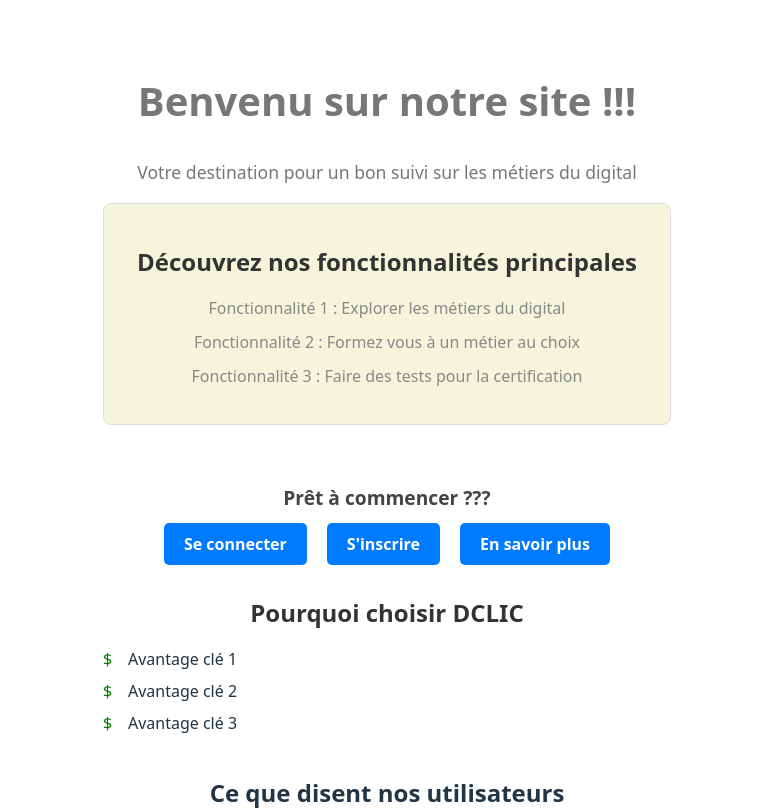
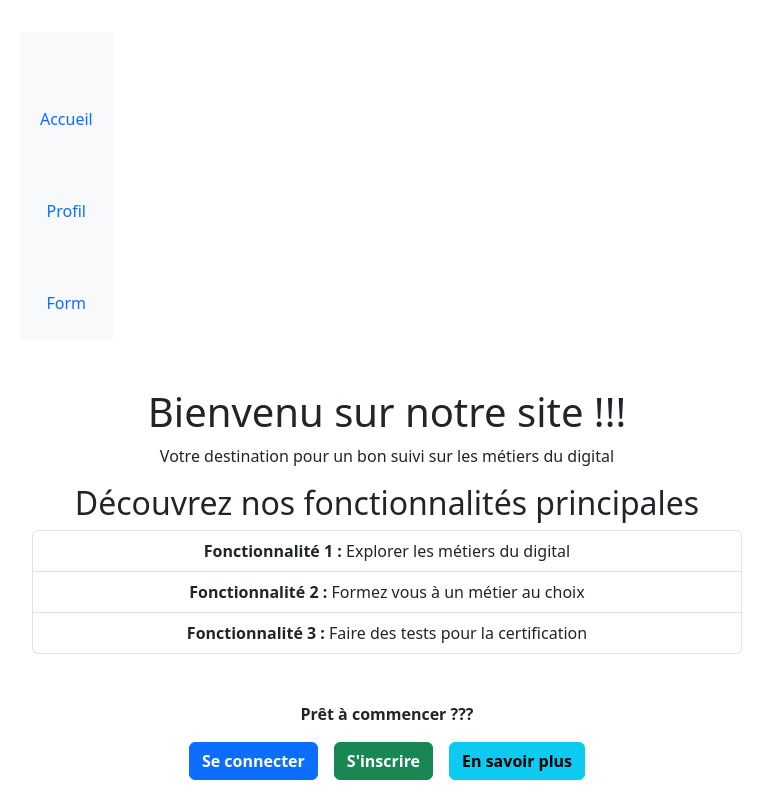
Before and after one commit to Anicet-AGBOSSOU/Mercredi, a React (Vite) app: page / in a window 1280 px wide. Shown: the top 810 px of the page, without its empty margins (253-1026 px from the left). Built offline with nearby package versions, Linux system fonts and the light colour scheme.

Commit message:
[UPDATE]

```diff
--- a/src/App.css
+++ b/src/App.css
@@ -40,122 +40,3 @@
 .read-the-docs {
   color: #888;
 }
-
-
-.accueil-container {
-  padding: 20px;
-  display: flex;
-  flex-direction: column;
-  align-items: center
-}
-
-.accueil-container .subtitle {
-  color: #777;
-  font-size: 1.1em
-}
-
-.accueil-container h1 {
-  color: #777;
-  margin-bottom: 19px;
-  font-size: 2.5em
-}
-
-.featured-content {
-  margin-bottom: 30px;
-  padding: 20px;
-  border: 1px solid #ddd;
-  border-radius: 8px;
-  background-color: beige
-}
-
-.featured-content h2 {
-  margin-bottom: 10px;
-  color: #333
-}
-
-.featured-content ul {
- list-style: none;
- padding: 0
-}
-
-.featured-content li {
-  margin-bottom: 10px;
-  color: #888
-}
-
-.featured-content h2 {
-  margin-bottom: 15px;
-  color: #333
-}
-
-.call-to-action {
-  padding: 10px 20px;
-  margin: 0 10px;
-  cursor: pointer
-}
-
-.call-to-action p {
-  font-size: 1.2em;
-  color: #444;
-  margin-bottom: 10px
-}
-
-.call-to-action button {
-  padding: 10px 20px;
-  margin: 0 10px;
-  cursor: pointer;
-  font-size: 1em;
-  background-color: #007bff;
-  color: white;
-  border: none;
-  border-radius: 5px
-}
-
-.call-to-action button:hover {
-  background-color: #0056b3
-}
-
-.pourquoi-nous-choisir {
-  margin-bottom: 40px;
-  text-align: left
-}
-
-.pourquoi-nous-choisir h2 {
-  margin-bottom: 10px;
-  text-align: center;
-  color: #333;
-}
-
-.pourquoi-nous-choisir ul {
-  padding: 0;
-  list-style: none
-}
-
-.pourquoi-nous-choisir li {
-  margin-bottom: 8px;
-  padding-left: 25px;
-  position: relative
-}
-
-.pourquoi-nous-choisir li::before {
-  content: "$";
-  color: green;
-  position:absolute;
-  left: 0
-}
-
-.comment-ca-marche {
-  margin-bottom: 40px;
-  text-align: center
-}
-
-.comment-ca-marche h2{
-  margin-bottom: 20px;
-  color: #333;
-
-}
-
-.accueil-main {
-  width: 80%;
-  max-width: 960px
-}
--- a/src/Home.jsx
+++ b/src/Home.jsx
@@ -1,58 +1,79 @@
-import React from 'react';
-//import { BrowserRouter as Router, Routes, Route } from 'react-router-dom
+import React,{ useEffect, useState } from 'react';
+//import { BrowserRouter as Router, Routes, Route } from 'react-router-dom;
 import './App.css';
+//import Profil from './components/partials/Profil';
 
 
-function Accueil() {
+function Home() {
   return (
 <>
-    <div className='accueil-container'>
-            <h1>Benvenu sur notre site !!!</h1>
-            <p className='subtitle' > Votre destination pour un bon suivi sur les métiers du digital </p>
 
-        <main className='accueil-main'>
-            <section className='featured-content'>
-                <h2>Découvrez nos fonctionnalités principales</h2>
-                <ul>
-                    <li>Fonctionnalité 1 : Explorer les métiers du digital</li>
-                    <li>Fonctionnalité 2 : Formez vous à un métier au choix</li>
-                    <li>Fonctionnalité 3 : Faire des tests pour la certification</li>
+
+  <div className="container-fluid">
+    <div className="row">
+      <div className="col-sm-auto bg-light sticky-top">
+        <div className="d-flex flex-column align-items-center">
+          <a href="/" className="d-block p-3 link-dark text-decoration-none" aria-label="Bootstrap icon">
+            <i className="bi-bootstrap fs-1"></i>
+          </a>
+          <ul className="nav flex-column text-center">
+            <li><a href="#" className="nav-link py-3 px-2"><i className="bi-house fs-1" aria-label="Accueil"></i>Accueil</a></li>
+            <li><a href="#" className="nav-link py-3 px-2"><i className="bi-speedometer2 fs-1" aria-label="Dashboard"></i>Profil</a></li>
+            <li><a href="#" className="nav-link py-3 px-2"><i className="bi-table fs-1" aria-label="Commandes"></i>Form</a></li>
+          </ul>
+        </div>
+      </div>
+    </div>
+  </div>
+
+  <div className="container py-5 accueil-container">
+  <h1 className="text-center">Bienvenu sur notre site !!!</h1>
+  <p className="subtitle text-center">Votre destination pour un bon suivi sur les métiers du digital</p>
+
+  <main className="accueil-main">
+    <section className="featured-content mb-5">
+      <h2 className="text-center">Découvrez nos fonctionnalités principales</h2>
+      <ul className="list-group">
+        <li className="list-group-item"><strong>Fonctionnalité 1 :</strong> Explorer les métiers du digital</li>
+        <li className="list-group-item"><strong>Fonctionnalité 2 :</strong> Formez vous à un métier au choix</li>
+        <li className="list-group-item"><strong>Fonctionnalité 3 :</strong> Faire des tests pour la certification</li>
       </ul>
     </section>
 
-            <section className='call-to-action'>
-                <p> <strong>Prêt à commencer ???</strong></p>
-                <button><strong>Se connecter</strong></button>
-                <button><strong>S'inscrire</strong></button>
-                <button><strong>En savoir plus</strong></button>
+    <section className="call-to-action text-center mb-5">
+      <p><strong>Prêt à commencer ???</strong></p>
+      <button className="btn btn-primary mx-2"><strong>Se connecter</strong></button>
+      <button className="btn btn-success mx-2"><strong>S'inscrire</strong></button>
+      <button className="btn btn-info mx-2"><strong>En savoir plus</strong></button>
     </section>
 
-            <section className='pourquoi-nous-choisir'>
-                <h2>Pourquoi choisir DCLIC</h2>
-                <ul>
-                    <li>Avantage clé 1</li>
-                    <li>Avantage clé 2</li>
-                    <li>Avantage clé 3</li>
+    <section className="pourquoi-nous-choisir mb-5">
+      <h2 className="text-center">Pourquoi choisir DCLIC</h2>
+      <ul className="list-group">
+        <li className="list-group-item">Avantage clé 1</li>
+        <li className="list-group-item">Avantage clé 2</li>
+        <li className="list-group-item">Avantage clé 3</li>
       </ul>
     </section>
 
-            <section className='temoignages'>
-                <h2>Ce que disent nos utilisateurs</h2>
-                <div className='temoignage'>
+    <section className="temoignages mb-5">
+      <h2 className="text-center">Ce que disent nos utilisateurs</h2>
+      <div className="temoignage text-center">
         <p>[DCLIC m'a aidé à développer des compétences en Dev Web. Je vous le recommande vivement]</p>
         <cite>Jean</cite>
       </div>
     </section>
 
-            <section className='appel-final'>
+    <section className="appel-final text-center mb-5">
       <h2>Prêt à découvrir DCLIC ?</h2>
       <p>N'attendez plus et rejoingnez notre communauté</p>
-                <button className='cta-primary'>S'inscrire</button>
+      <button className="cta-primary btn btn-warning">S'inscrire</button>
     </section>
   </main>
 </div>
+
 </>
   )
 }
 
-export default Accueil;
+export default Home;
--- a/src/components/Form.jsx
+++ b/src/components/Form.jsx
@@ -0,0 +1,9 @@
+import React from 'react'
+
+function Form() {
+  return (
+    <div>Form</div>
+  )
+}
+
+export default Form
--- a/src/components/Profil.jsx
+++ b/src/components/Profil.jsx
@@ -0,0 +1,11 @@
+import React from "react";
+import "./Profil.css"
+export default function Profil({ nom, description, avatar }) {
+  return (
+    <div className="profil-card">
+      <img src={avatar} alt="Avatar" className="profil-avatar" />
+      <h2>Nom de la société</h2>
+      <p>Lorem ipsum dolor sit amet, consectetur adipisicing elit. Veritatis dignissimos velit commodi consequatur neque iste eum fuga a esse vitae.</p>
+    </div>
+  );
+};
--- a/src/components/partials/Accueil.css
+++ /dev/null
@@ -1,117 +0,0 @@
-.accueil-container {
-    padding: 20px;
-    display: flex;
-    flex-direction: column;
-    align-items: center
-}
-
-.accueil-container .subtitle {
-    color: #777;
-    font-size: 1.1em
-}
-
-.accueil-container h1 {
-    color: #777;
-    margin-bottom: 19px;
-    font-size: 2.5em
-}
-
-.featured-content {
-    margin-bottom: 30px;
-    padding: 20px;
-    border: 1px solid #ddd;
-    border-radius: 8px;
-    background-color: beige
-}
-
-.featured-content h2 {
-    margin-bottom: 10px;
-    color: #333
-}
-
-.featured-content ul {
-   list-style: none;
-   padding: 0
-}
-
-.featured-content li {
-    margin-bottom: 10px;
-    color: #888
-}
-
-.featured-content h2 {
-    margin-bottom: 15px;
-    color: #333
-}
-
-.call-to-action {
-    padding: 10px 20px;
-    margin: 0 10px;
-    cursor: pointer
-}
-
-.call-to-action p {
-    font-size: 1.2em;
-    color: #444;
-    margin-bottom: 10px
-}
-
-.call-to-action button {
-    padding: 10px 20px;
-    margin: 0 10px;
-    cursor: pointer;
-    font-size: 1em;
-    background-color: #007bff;
-    color: white;
-    border: none;
-    border-radius: 5px
-}
-
-.call-to-action button:hover {
-    background-color: #0056b3
-}
-
-.pourquoi-nous-choisir {
-    margin-bottom: 40px;
-    text-align: left
-}
-
-.pourquoi-nous-choisir h2 {
-    margin-bottom: 10px;
-    text-align: center;
-    color: #333;
-}
-
-.pourquoi-nous-choisir ul {
-    padding: 0;
-    list-style: none
-}
-
-.pourquoi-nous-choisir li {
-    margin-bottom: 8px;
-    padding-left: 25px;
-    position: relative
-}
-
-.pourquoi-nous-choisir li::before {
-    content: "$";
-    color: green;
-    position:absolute;
-    left: 0
-}
-
-.comment-ca-marche {
-    margin-bottom: 40px;
-    text-align: center
-}
-
-.comment-ca-marche h2{
-    margin-bottom: 20px;
-    color: #333;
-
-}
-
-.accueil-main {
-    width: 80%;
-    max-width: 960px
-}
--- a/src/components/partials/SiBar.jsx
+++ b/src/components/partials/SiBar.jsx
@@ -1,5 +1,5 @@
 import React from 'react';
-import './SiBar.css'
+import './SiBar.css';
 
 function SiBar() {
   return (
@@ -18,4 +18,4 @@
   )
 }
 
-export default SiBar
+export default SiBar;
--- a/src/main.jsx
+++ b/src/main.jsx
@@ -1,11 +1,19 @@
 import { StrictMode } from 'react'
 import { createRoot } from 'react-dom/client'
 import './index.css'
-import Home from './Home.jsx'
+import 'bootstrap/dist/css/bootstrap.min.css'
+//import 'bootstrap/dist/css/bootstrap.min.js'
+
+import Home from './Home.jsx';
+import Profil from './components/Profil.jsx';
+import Form from './components/Form.jsx';
+
 
 createRoot(document.getElementById('root')).render(
   <StrictMode>
     <Home />
+    <Profil />
+    <Form />
 
   </StrictMode>,
 )
```
Also changed, not shown: src/components/Accueil.jsx (added, +80 -0 lines), src/components/partials/Profil.jsx (deleted, +0 -11 lines), src/components/Profil.css (renamed from src/components/partials/Profil.css). Lines whose indentation alone changed are shown as unchanged.
